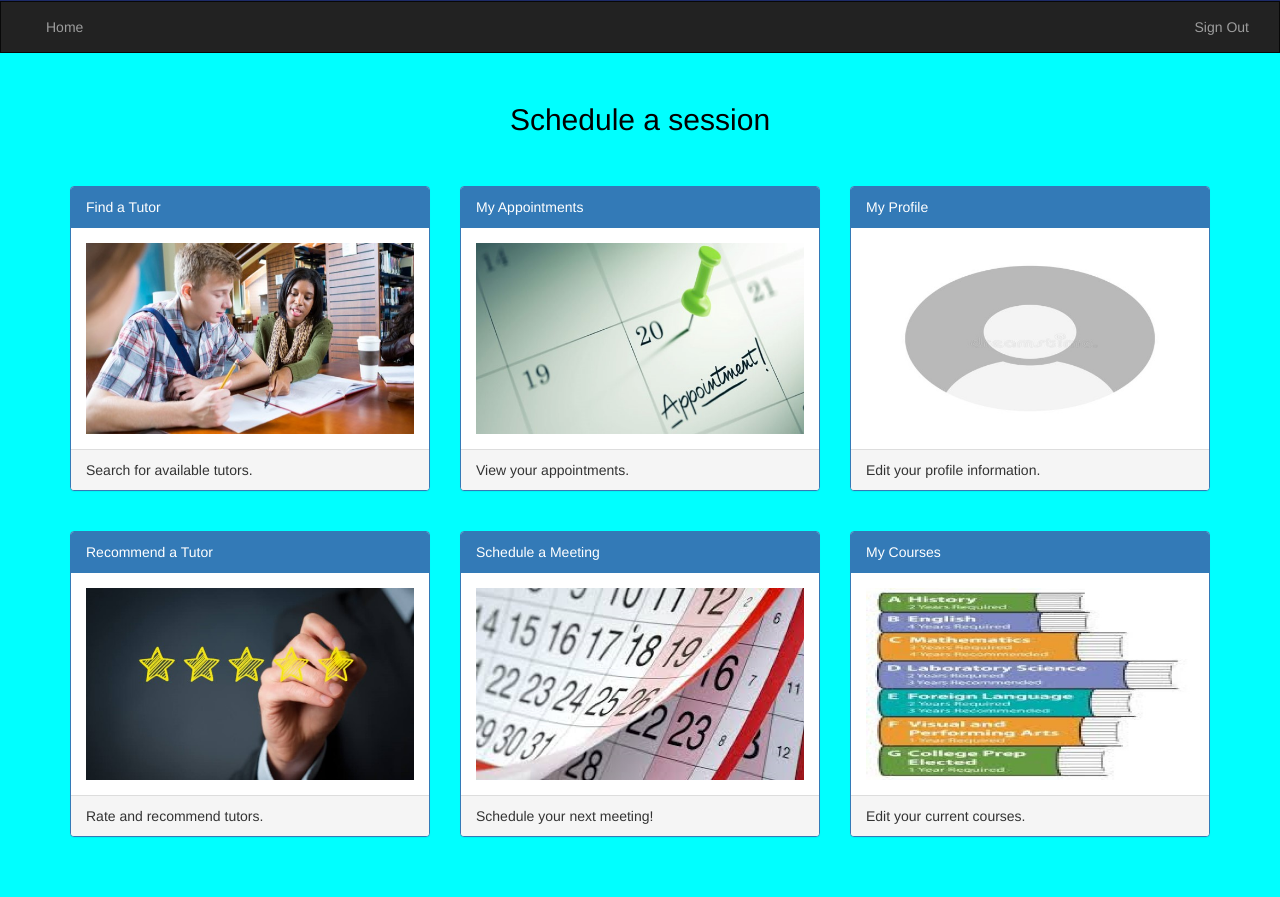
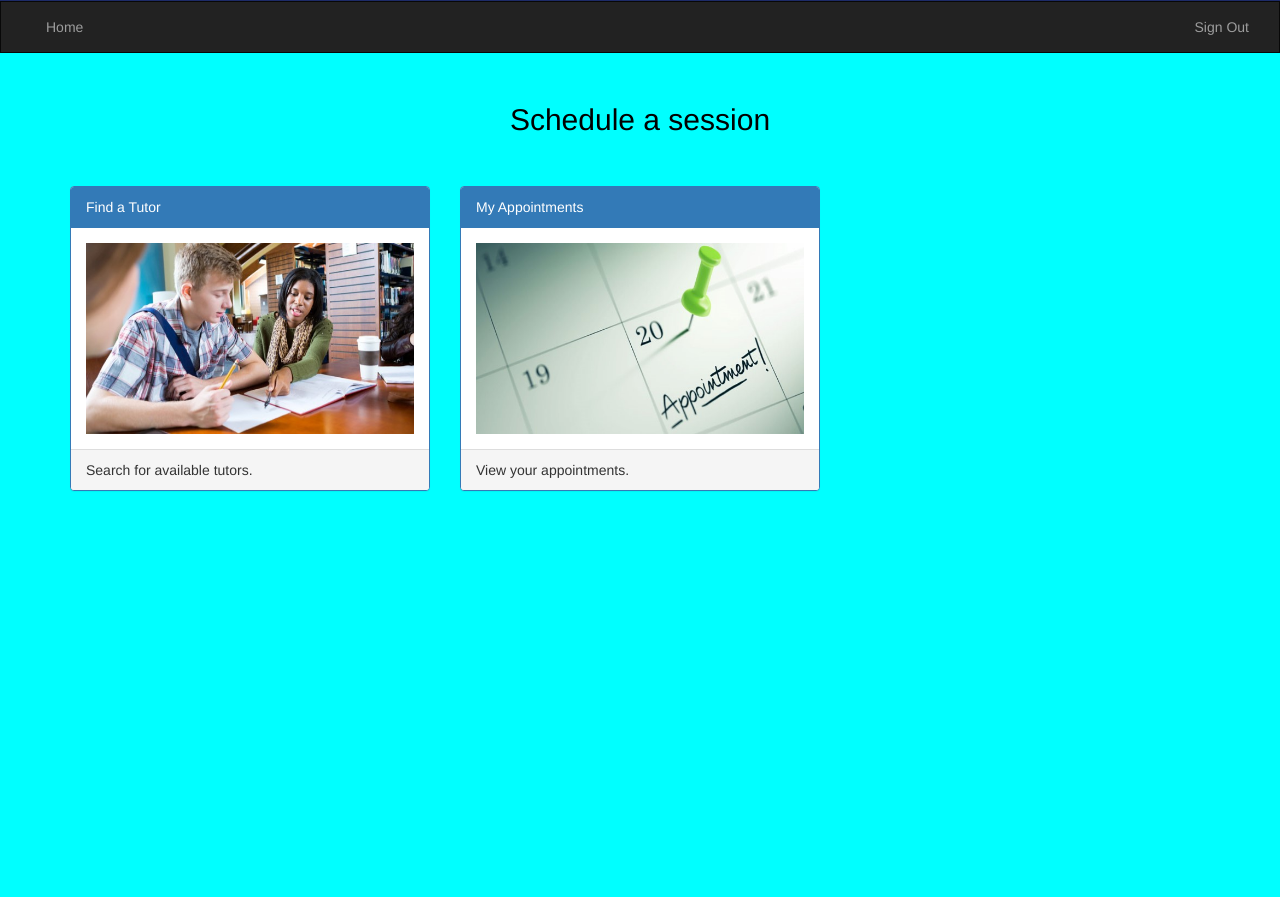
Before and after one commit to crowleyrr/CPS410-F20-Team07, a Django app: a page that uses templates/Schedule.html in a window 1280 px wide. Shown: the part 299-1196 px from the top of the page. After the commit the page ends 790 px from the top, so only its background shows below. Run offline with Django 3.2, Linux system fonts and the light colour scheme; some libraries are stand-ins or nearby versions.

Commit message:
Updated schedule page

```diff
--- a/templates/Schedule.html
+++ b/templates/Schedule.html
@@ -90,41 +90,11 @@
           <div class="panel-footer">View your appointments.</div>
       </div>
     </div>
-    <div class="col-sm-4">
-      <div class="panel panel-primary">
-        <div class="panel-heading">My Profile</div>
-        <div class="panel-body"><img src="Images/Profile.jpg" class="img-responsive" style="width:100%" alt="Image"></div>
-        <div class="panel-footer">Edit your profile information.</div>
-      </div>
-    </div>
+
   </div>
 </div><br>
 
-<div class="container">
-  <div class="row">
-    <div class="col-sm-4">
-      <div class="panel panel-primary">
-        <div class="panel-heading">Recommend a Tutor</div>
-        <div class="panel-body"><img src="Images/Recommend.jpg" class="img-responsive" style="width:100%" alt="Image"></div>
-        <div class="panel-footer">Rate and recommend tutors.</div>
-      </div>
-    </div>
-    <div class="col-sm-4">
-      <div class="panel panel-primary">
-        <div class="panel-heading">Schedule a Meeting</div>
-        <div class="panel-body"><img src="Images/Calendar.jpg" class="img-responsive" style="width:100%" alt="Image"></div>
-        <div class="panel-footer">Schedule your next meeting!</div>
-      </div>
-    </div>
-    <div class="col-sm-4">
-      <div class="panel panel-primary">
-        <div class="panel-heading">My Courses</div>
-        <div class="panel-body"><img src="Images/Courses.jpg" class="img-responsive" style="width:100%" alt="Image"></div>
-        <div class="panel-footer">Edit your current courses.</div>
-      </div>
-    </div>
-  </div>
-</div><br><br>
+
 
 </body>
 </html>
```
